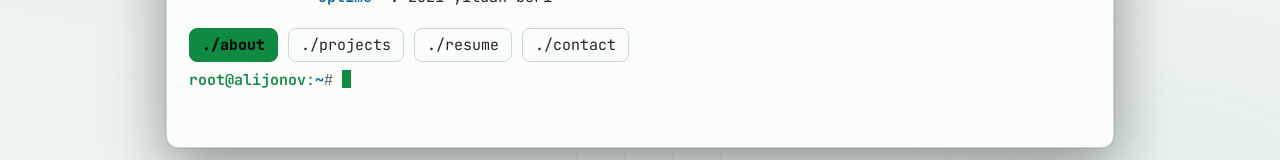
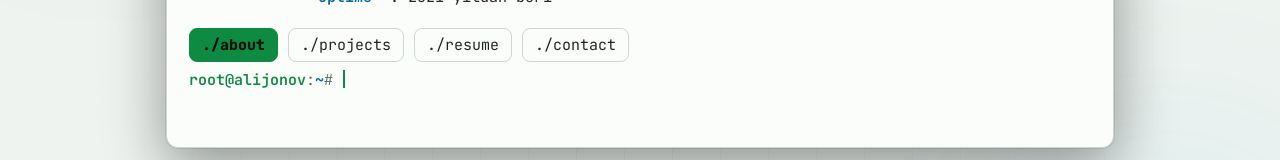
Before and after one commit to AlijonovUz/portfolio, a React (Vite) app: page / in a window 1280 px wide. Shown: the part 404-564 px from the top of the page. Built offline with nearby package versions, Linux system fonts and the light colour scheme.

Commit message:
feat(terminal): crisp 2px terminal line cursor between characters

```diff
--- a/src/App.jsx
+++ b/src/App.jsx
@@ -1338,23 +1338,13 @@ export default function App() {
                   }
 
                   const pos = Math.min(Math.max(0, start), inputVal.length)
-                  if (pos < inputVal.length) {
-                    const before = inputVal.slice(0, pos)
-                    const char = inputVal[pos] === ' ' ? '\u00A0' : inputVal[pos]
-                    const after = inputVal.slice(pos + 1)
-                    return (
-                      <span className="term-typed-text">
-                        <span>{before}</span>
-                        <span className="term-cursor-char">{char}</span>
-                        <span>{after}</span>
-                      </span>
-                    )
-                  }
-
+                  const before = inputVal.slice(0, pos)
+                  const after = inputVal.slice(pos)
                   return (
                     <span className="term-typed-text">
-                      <span>{inputVal}</span>
-                      <span className="term-block-cursor" />
+                      <span>{before}</span>
+                      <span className="term-cursor-line" />
+                      <span>{after}</span>
                     </span>
                   )
                 })()}
--- a/src/style.css
+++ b/src/style.css
@@ -54,9 +54,7 @@ a{color:var(--acc2);text-decoration:none;border-bottom:1px dashed var(--acc2)}a:
 .term-echo{margin:6px 0 0}
 .term-input-wrapper{position:relative;display:inline-flex;align-items:baseline;flex:1;min-width:120px;cursor:text;line-height:inherit}
 .term-typed-text{white-space:pre;color:var(--fg);font:inherit;line-height:inherit}
-.term-block-cursor{display:inline-block;width:1ch;height:1.15em;vertical-align:-0.15em;background:var(--acc);animation:bl 1s steps(1) infinite;border-radius:0;margin-left:0}
-.term-cursor-char{display:inline-block;width:1ch;height:1.15em;line-height:1.15em;vertical-align:-0.15em;text-align:center;background:var(--acc);color:#04130a;font-weight:700;border-radius:0;animation:bl-char 1s steps(1) infinite}
-@keyframes bl-char{50%{background:transparent;color:var(--fg)}}
+.term-cursor-line{display:inline-block;width:2px;height:1.2em;vertical-align:-0.15em;background:var(--acc);animation:bl 1s steps(1) infinite;margin:0 0.5px}
 .term-selection{display:inline;background:var(--acc);color:#04130a}
 .term-real-input{position:absolute;inset:0;width:100%;height:100%;opacity:0;background:transparent;border:none;outline:none;color:transparent;caret-color:transparent;font:inherit;cursor:text;padding:0;margin:0}
 .term-msg{margin:4px 0;line-height:1.65}
```
